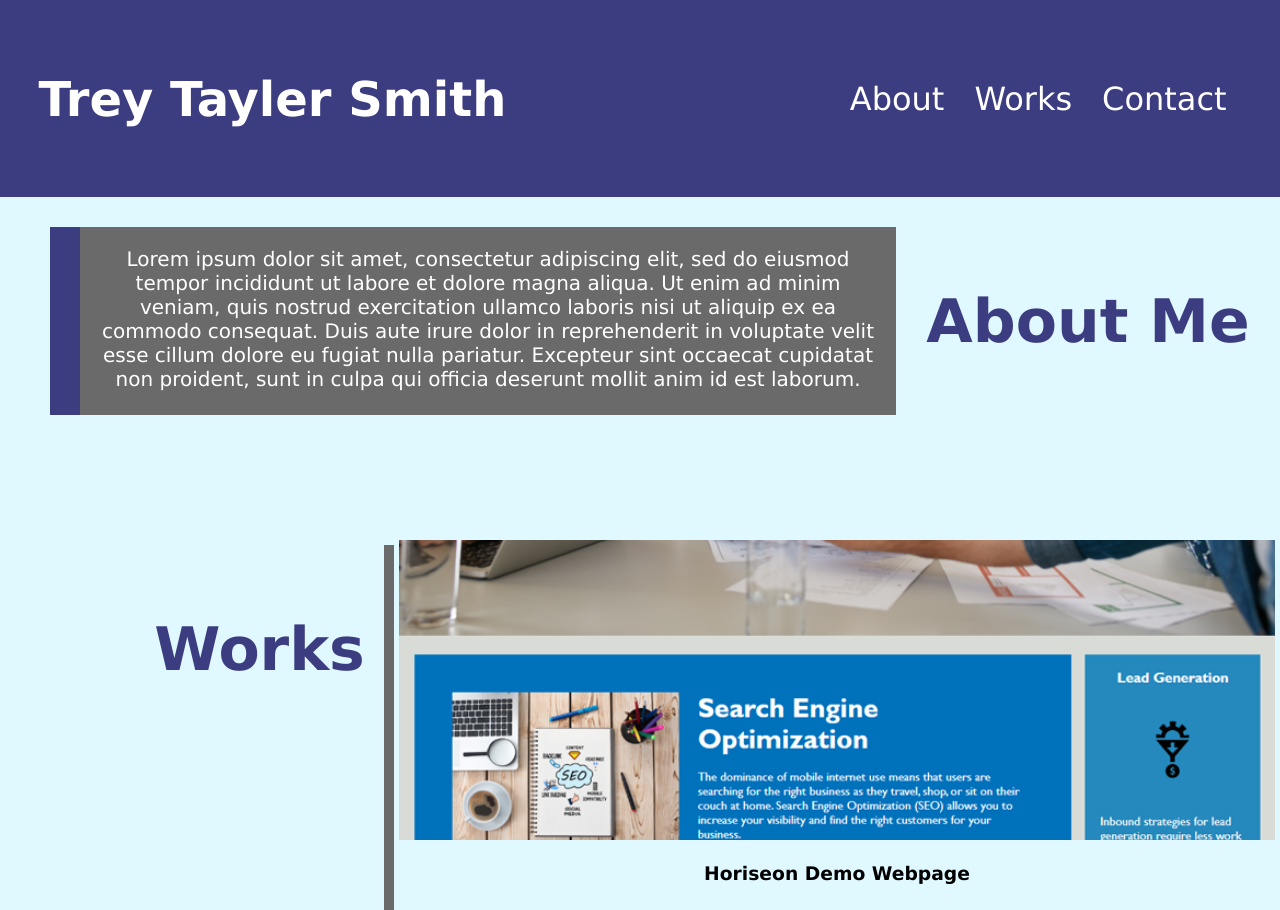
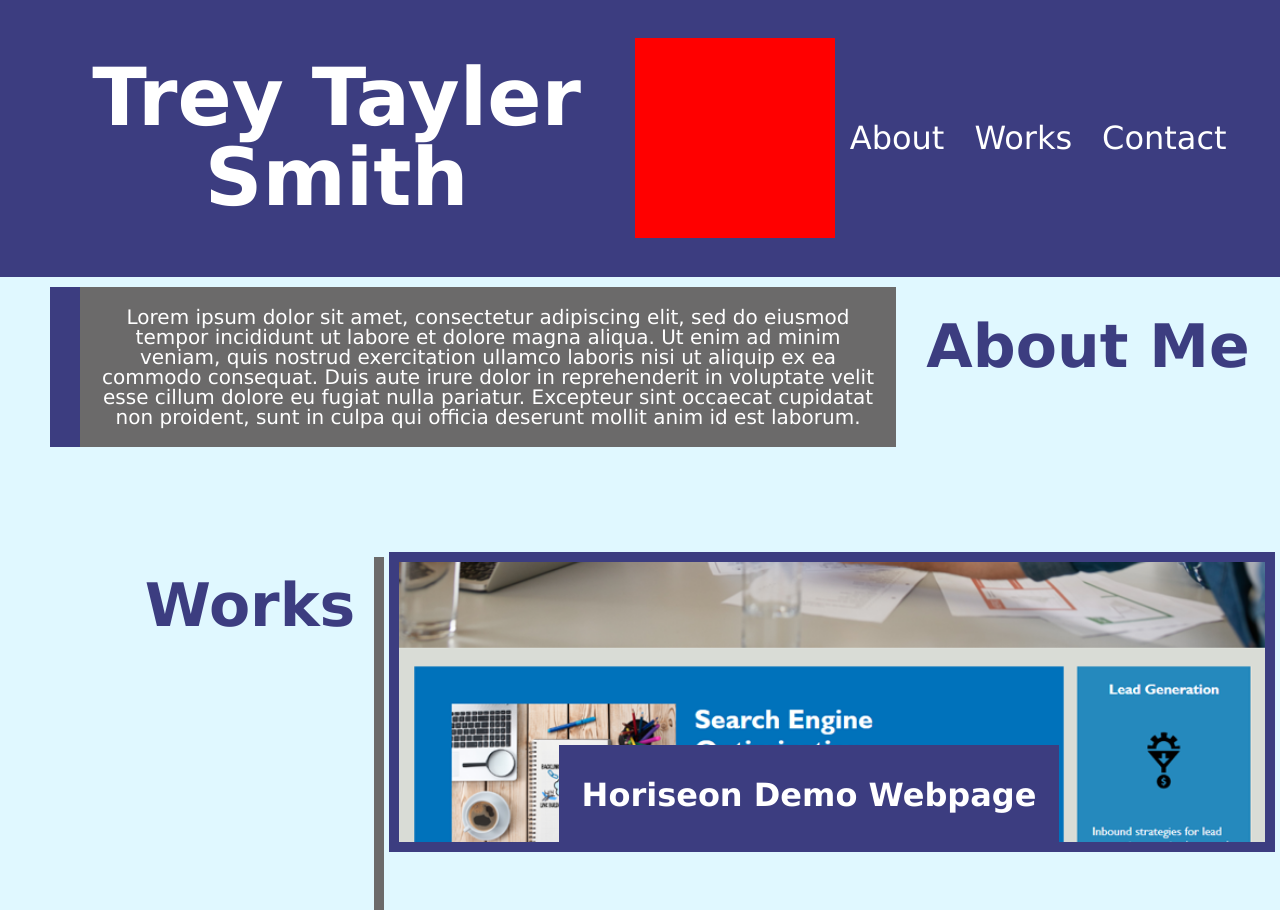
Before and after one commit to treytaylersmith/Trey-Tayler-Smith-Portfolio, a plain HTML site: page index.html in a window 1280 px wide. Shown: the top 910 px of the page. Drawn offline with Linux system fonts and the light colour scheme.

Commit message:
created border box and title for cards, added profile image placeholder

```diff
--- /dev/null
+++ b/assets/css/reset.css
@@ -0,0 +1,41 @@
+* {
+  margin: 0;
+  padding: 0;
+  box-sizing: border-box;
+}
+
+html {
+  height: 100%;
+}
+
+body {
+  min-height: 100%;
+  line-height: 1;
+  font-family: sans-serif;
+}
+
+h1,
+h2,
+h3,
+h4,
+h5,
+h6 {
+  font-size: 100%;
+}
+
+input,
+select,
+option,
+optgroup,
+textarea,
+button,
+pre,
+code {
+  font-size: 100%;
+  font-family: inherit;
+}
+
+ol,
+ul {
+  list-style: none;
+}
--- a/assets/style.css
+++ b/assets/css/style.css
@@ -28,7 +28,7 @@ body {
 
 h1 {
     text-align: center;
-    font-size: 300%;
+    font-size: 500%;
     color: white;
 }
 
@@ -37,6 +37,11 @@ h2 {
     padding: 5%;
     font-size: 60px;
     color: var(--dark);
+}
+
+header img {
+    max-width: 200px;
+
 }
 
 p {
@@ -122,11 +127,11 @@ ul {
 .card {
     text-align: center;
     margin: 5px;
+
 }
 
-.card img {
-    max-width: 300px;
-
+.card img{
+    border:10px, solid, var(--dark)
 }
 
 .card img:hover {
@@ -139,6 +144,33 @@ ul {
 
 .card:first-child {
     width: 100%;
+}
+
+.card:first-child h3{
+    display: flex;
+    position:relative;
+    justify-content: center;
+    align-items: center;
+    font-size: 200%;
+    bottom: 110px; left: 170px;
+
+    background-color: var(--dark);
+    width: 500px;
+    height: 100px;
+    color: white;
+}
+
+.card h3{
+    display: flex;
+    position:relative;
+    justify-content: center;
+    align-items: center;
+    font-size: 200%;
+    bottom: 110px; left: 0px;
+    background-color: var(--dark);
+    width: 200px;
+    height: 100px;
+    color: white;
 }
 
 #about {
@@ -174,6 +206,8 @@ ul {
     width: 70%;
 
 }
+
+
 
 #fill {
     max-width: 1000px;
--- a/index.html
+++ b/index.html
@@ -4,12 +4,16 @@
         <meta charset="UTF-8" />
         <meta name="viewport" content="width=device-width, initial-scale=1.0" />
         <title>Trey Tayler Smith Portfolio</title>
-        <link rel="stylesheet" href="./assets/style.css" />
+        <link rel="stylesheet" href="./assets/css/reset.css" />
+        <link rel="stylesheet" href="./assets/css/style.css" />
     </head>
 
     <body>
         <header>
             <h1>Trey Tayler Smith</h1>
+
+            <img src ="./assets/images/Solid_red.png" alt = "Red placeholder image"/>
+
             <nav>
 
                 <a href="#about">About</a>
```
